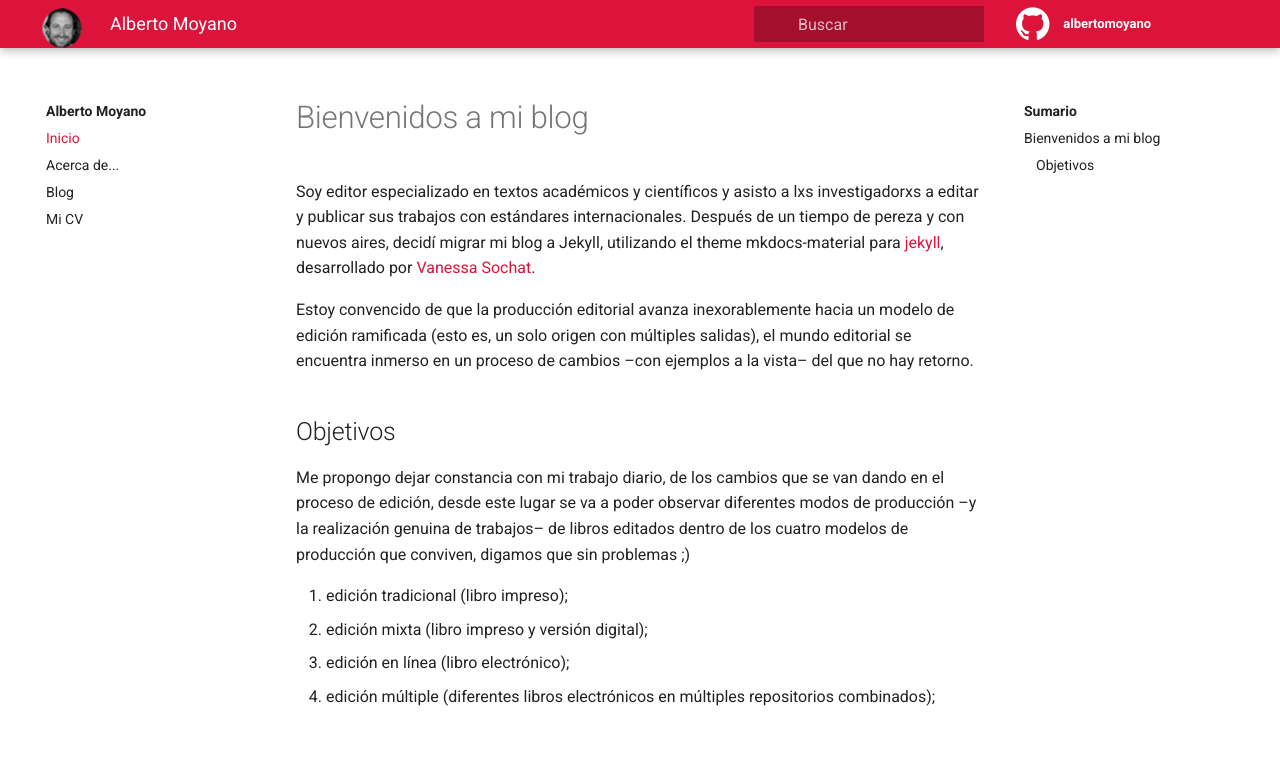
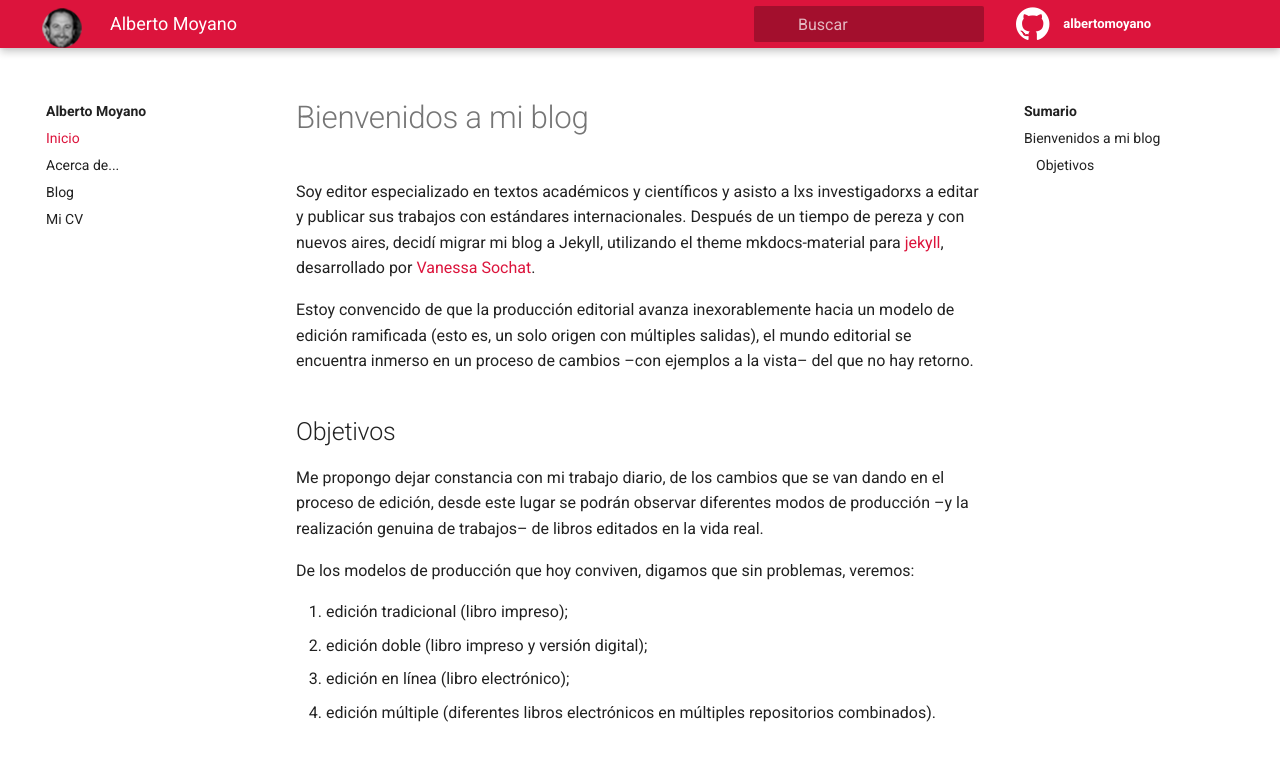
Before and after one commit to albertomoyano/albertomoyano.github.io, a Jekyll site: the page built from pages/index.md, in a window 1280 px wide and 900 px high. Shown: the top 761 px of the window. Built offline with Jekyll 4.4.1, drawn with Linux system fonts in a browser that asks for light colours.

Commit message:
arreglo en index.md

```diff
--- a/pages/index.md
+++ b/pages/index.md
@@ -12,9 +12,11 @@ Estoy convencido de que la producción editorial avanza inexorablemente hacia un
 
 ## Objetivos
 
-Me propongo dejar constancia con mi trabajo diario, de los cambios que se van dando en el proceso de edición, desde este lugar se va a poder observar diferentes modos de producción --y la realización genuina de trabajos-- de libros editados dentro de los cuatro modelos de producción que conviven, digamos que sin problemas ;)
+Me propongo dejar constancia con mi trabajo diario, de los cambios que se van dando en el proceso de edición, desde este lugar se podrán observar diferentes modos de producción --y la realización genuina de trabajos-- de libros editados en la vida real.
+
+De los modelos de producción que hoy conviven, digamos que sin problemas, veremos:
 
 1. edición tradicional (libro impreso);
-2. edición mixta (libro impreso y versión digital);
+2. edición doble (libro impreso y versión digital);
 3. edición en línea (libro electrónico);
-4. edición múltiple (diferentes libros electrónicos en múltiples repositorios combinados);
+4. edición múltiple (diferentes libros electrónicos en múltiples repositorios combinados).
```
